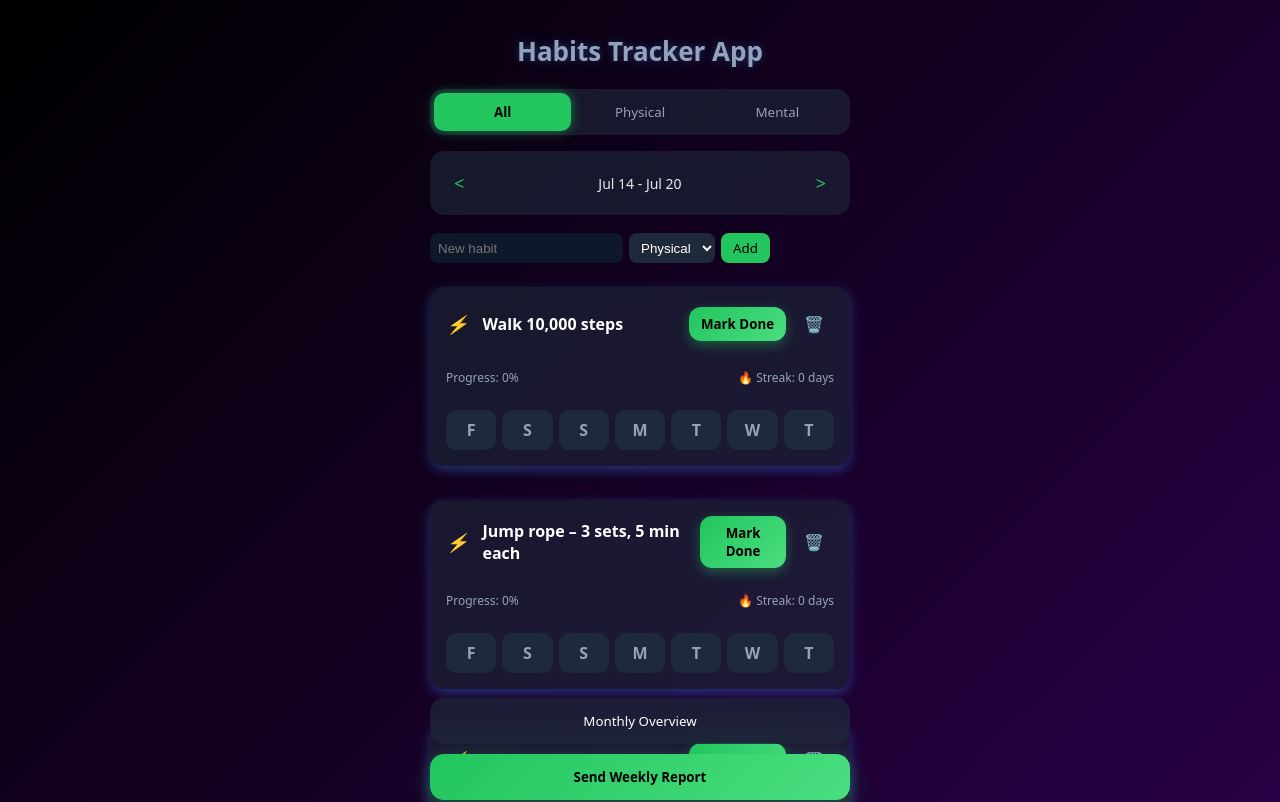
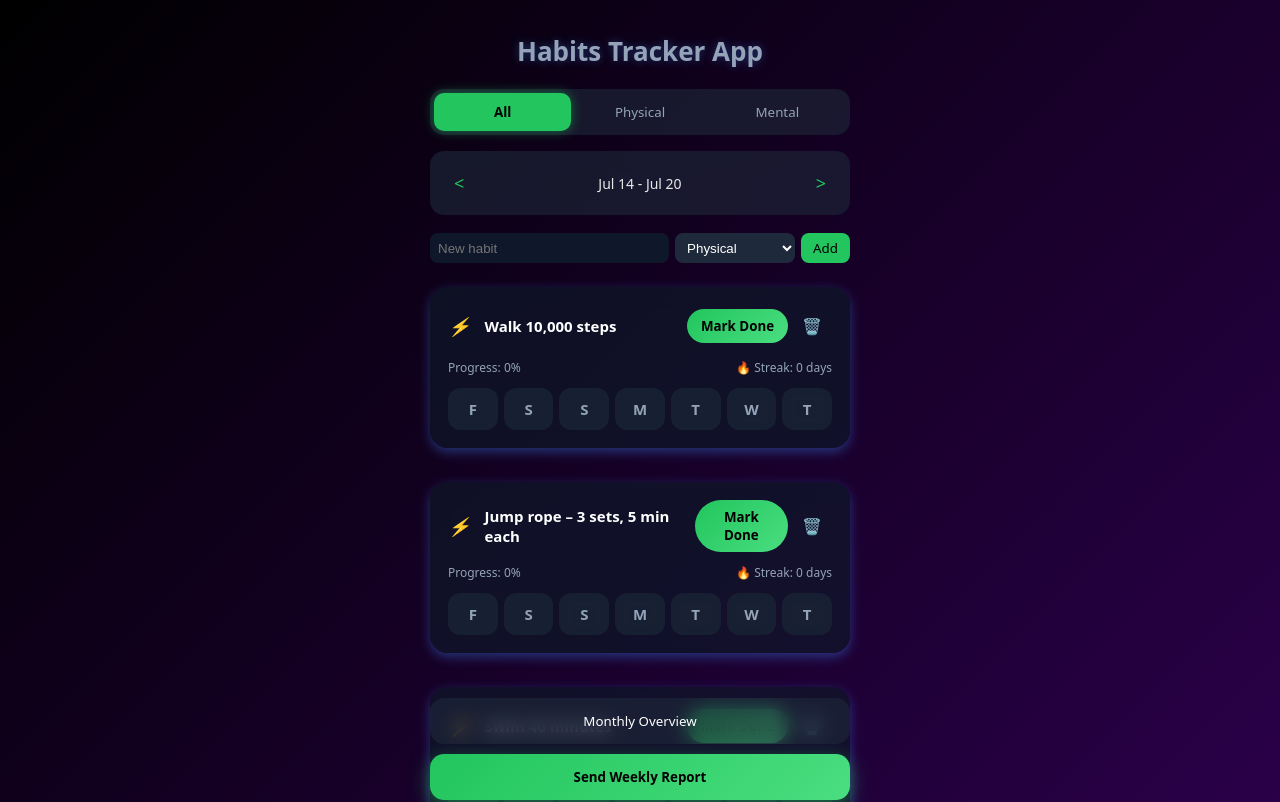
Before and after one commit to slipchenkoanastasiia/Habits-Tracker-App, a Vue app: page / in a window 1280 px wide. Shown: the top 802 px of the page. Built offline with nearby package versions, Linux system fonts and the light colour scheme.

Commit message:
fix style

```diff
--- a/src/components/HabitGrid.vue
+++ b/src/components/HabitGrid.vue
@@ -105,15 +105,13 @@ const streak = computed(() => {
 </script>
 
 <style scoped>
+
 .habit-card {
-  background: rgba(30, 41, 59, 0.6);
-  border-radius: 14px;
-  padding: 16px;
+  background: rgba(15, 23, 42, 0.7);
+  border-radius: 18px;
+  padding: 18px;
   margin: 10px 0;
   color: #94a3b8;
-  display: flex;
-  flex-direction: column;
-  gap: 12px;
   backdrop-filter: blur(10px);
   box-shadow: 0 4px 12px rgba(59, 130, 246, 0.4);
 }
@@ -129,7 +127,7 @@ const streak = computed(() => {
   align-items: center;
   gap: 8px;
   font-weight: 600;
-  font-size: 16px;
+  font-size: 15px;
   color: #fff;
 }
 
@@ -141,7 +139,7 @@ const streak = computed(() => {
 
 .habit-actions {
   display: flex;
-  gap: 8px;
+  gap: 4px;
   align-items: center;
 }
 
@@ -149,17 +147,20 @@ const streak = computed(() => {
   background: linear-gradient(135deg, #22c55e, #4ade80);
   border: none;
   color: black;
-  padding: 8px 12px;
-  border-radius: 12px;
+  padding: 8px 14px;
+  border-radius: 999px;
   cursor: pointer;
   font-weight: 600;
-  box-shadow: 0 4px 12px rgba(34, 197, 94, 0.4);
-  transition: all 0.2s ease;
+  transition: all 0.25s ease;
+}
+
+.done-btn:hover {
+  transform: translateY(-1px);
+  box-shadow: 0 6px 18px rgba(34, 197, 94, 0.5);
 }
 
 .done-btn:active {
   transform: scale(0.96);
-  box-shadow: 0 3px 10px rgba(34, 197, 94, 0.3);
 }
 
 .delete-btn {
@@ -189,27 +190,32 @@ const streak = computed(() => {
 }
 
 .day-cell {
-  height: 40px;
+  height: 42px;
+  border-radius: 12px;
+
+  background: rgba(30, 41, 59, 0.6);
+  backdrop-filter: blur(6px);
+
   display: flex;
   justify-content: center;
   align-items: center;
-  border-radius: 10px;
-  font-weight: bold;
-  font-size: 16px;
-  cursor: pointer;
+
+  font-weight: 600;
+  font-size: 15px;
+
   transition: all 0.25s ease;
-  background: #1e293b;
-  color: #94a3b8;
 }
 
 .day-cell.level-3 {
-  background: #22c55e;
+  background: linear-gradient(135deg, #22c55e, #4ade80);
   color: black;
-  box-shadow: 0 0 8px rgba(34, 197, 94, 0.6);
+
+  box-shadow:
+    0 0 12px rgba(34, 197, 94, 0.7),
+    0 0 24px rgba(34, 197, 94, 0.4);
 }
 
 .day-cell:hover {
-  transform: scale(1.05);
-  box-shadow: 0 0 10px rgba(34, 197, 94, 0.7);
+  transform: translateY(-2px) scale(1.04);
 }
 </style>
--- a/src/style.css
+++ b/src/style.css
@@ -2,12 +2,31 @@
   font-family: system-ui, Avenir, Helvetica, Arial, sans-serif;
 
   --gradient-dark: linear-gradient(135deg, #000000, #4b0082);
+
+  --bg-main: #0f172a;
+  --bg-card: rgba(30, 41, 59, 0.6);
+  --bg-card-strong: #1e293b;
+
+  --text-primary: #e2e8f0;
+  --text-secondary: #94a3b8;
+
+  --green: #22c55e;
+  --green-light: #4ade80;
+  --blue: #3b82f6;
+  --red: #ef4444;
+
+  --glow-green: rgba(34, 197, 94, 0.5);
+  --glow-blue: rgba(59, 130, 246, 0.4);
+
+  --radius: 14px;
+  --radius-sm: 8px;
+  --blur: blur(10px);
 }
+
 
 body {
   margin: 0;
   min-height: 100vh;
-
   background: var(--gradient-dark);
   color: rgba(255, 255, 255, 0.9);
 }
@@ -16,6 +35,7 @@ body {
   min-height: 100vh;
 }
 
+
 button {
   border-radius: 10px;
   border: none;
--- a/src/views/HomeView.vue
+++ b/src/views/HomeView.vue
@@ -267,20 +267,17 @@ async function sendReport() {
   font-size: 26px;
   font-weight: 700;
   margin-bottom: 20px;
-
-  color: #94a3b8;
-
-  text-shadow: 0 0 8px rgba(59, 130, 246, 0.4);
+  color: var(--text-secondary);
+  text-shadow: 0 0 8px var(--glow-blue);
 }
 
 .tabs {
   display: flex;
-  background: rgba(30, 41, 59, 0.6);
-  border-radius: 14px;
   padding: 4px;
   margin-bottom: 16px;
-
-  backdrop-filter: blur(10px);
+  background: var(--bg-card);
+  backdrop-filter: var(--blur);
+  border-radius: var(--radius);
 }
 
 .tabs button {
@@ -289,40 +286,35 @@ async function sendReport() {
   border-radius: 10px;
   background: transparent;
   border: none;
-  color: #94a3b8;
+  color: var(--text-secondary);
   cursor: pointer;
   transition: all 0.25s ease;
 }
 
 .tabs button.active {
-  background: #22c55e;
+ background: var(--green);
   color: black;
+  box-shadow: 0 0 12px var(--glow-green);
   font-weight: 600;
-
-  box-shadow: 0 0 12px rgba(34, 197, 94, 0.6);
 }
 
 .week-nav {
   display: flex;
   justify-content: space-between;
   align-items: center;
-
-  background: rgba(30, 41, 59, 0.6);
   padding: 10px 14px;
-  border-radius: 14px;
-
   margin-bottom: 18px;
-
-  backdrop-filter: blur(10px);
+  background: var(--bg-card);
+  backdrop-filter: var(--blur);
+  border-radius: var(--radius);
 }
 
 .week-nav button {
   background: transparent;
   border: none;
-  color: #22c55e;
+  color: var(--green);
   font-size: 18px;
   cursor: pointer;
-
   transition: transform 0.2s ease;
 }
 
@@ -344,24 +336,25 @@ async function sendReport() {
 .actions {
   position: sticky;
   bottom: 0;
-
   display: flex;
   flex-direction: column;
   gap: 10px;
-
   padding-top: 12px;
 
 }
 
 .primary {
-  background: linear-gradient(135deg, #22c55e, #4ade80);
+  background: linear-gradient(
+    135deg,
+    var(--green),
+    var(--green-light)
+  );
   color: black;
   padding: 14px;
   border-radius: 14px;
   font-weight: 600;
   cursor: pointer;
-
-  box-shadow: 0 6px 20px rgba(34, 197, 94, 0.4);
+  box-shadow: 0 6px 20px var(--glow-green);
   transition: all 0.2s ease;
 }
 
@@ -371,14 +364,12 @@ async function sendReport() {
 }
 
 .secondary {
-  background: rgba(30, 41, 59, 0.7);
+  background: var(--bg-card);
+  backdrop-filter: var(--blur);
   color: white;
   padding: 14px;
   border-radius: 14px;
   cursor: pointer;
-
-  backdrop-filter: blur(10px);
-
   transition: all 0.25s ease;
 }
 
@@ -420,7 +411,7 @@ async function sendReport() {
 .modal-title {
   text-align: center;
   margin-bottom: 14px;
-  color: #e2e8f0;
+  color: var(--text-primary);
 }
 
 .modal-input {
@@ -428,7 +419,7 @@ async function sendReport() {
   padding: 10px;
   border-radius: 10px;
   border: none;
-  background: #0f172a;
+  background: var(--bg-main);
   color: white;
   margin-bottom: 14px;
 }
@@ -440,7 +431,7 @@ async function sendReport() {
 
 .send-btn {
   flex: 1;
-  background: #22c55e;
+  background: var(--green);
   border-radius: 10px;
   padding: 10px;
   border: none;
@@ -448,11 +439,11 @@ async function sendReport() {
 
 .cancel-btn {
   flex: 1;
-  background: #1e293b;
+  background: var(--bg-main);
   border-radius: 10px;
   padding: 10px;
   border: none;
-  color: #94a3b8;
+  color: var(--text-secondary)
 }
 
 .modal-message {
@@ -465,26 +456,41 @@ async function sendReport() {
   display: flex;
   gap: 6px;
   margin-bottom: 14px;
+  width: 100%;
 }
 
-.add-habit input, .add-habit select {
-  padding: 6px 8px;
-  border-radius: 8px;
-  border: none;
-  background: #0f172a;
-  color: white;
+.add-habit input {
+  flex: 1;
 }
 
 .add-habit select {
-    background: #1e293b
+  width: 120px;
 }
 
 .add-habit button {
-      background: #22c55e;
-      border-radius: 8px;
+  white-space: nowrap;
+}
+
+.add-habit input,
+.add-habit select {
+  padding: 6px 8px;
+  border: none;
+  background: var(--bg-main);
+  color: white;
+  border-radius: var(--radius-sm);
+}
+
+.add-habit select {
+  background: var(--bg-card-strong);
+}
+
+.add-habit button {
+  background: var(--green);
+  border-radius: var(--radius-sm);
   padding: 6px 12px;
   border: none;
-      cursor: pointer; }
+  cursor: pointer;
+}
 
 .delete-btn {
   position: absolute;
@@ -494,7 +500,7 @@ async function sendReport() {
   border: none;
   font-size: 14px;
   cursor: pointer;
-        color: #f87171;
+  color: var(--red);
   transition: transform 0.15s ease;
 }
 
@@ -504,7 +510,7 @@ async function sendReport() {
 
 .delete-confirm-btn {
   flex: 1;
-  background: #ef4444;
+  background: var(--red);
   border-radius: 10px;
   padding: 10px;
   border: none;
--- a/src/views/MonthlyView.vue
+++ b/src/views/MonthlyView.vue
@@ -169,43 +169,36 @@ function animateCircle(refValue: any, target: number) {
   font-size: 26px;
   font-weight: 700;
   margin-bottom: 40px;
-
-  color: #94a3b8;
-
+  color: var( --text-secondary);
   text-shadow: 0 0 8px rgba(59, 130, 246, 0.4);
 }
 
 .calendar {
   display: grid;
   grid-template-columns: repeat(7, 1fr);
-  gap: 8px;
-
-  padding: 12px;
-  border-radius: 16px;
-
-    background: rgba(30, 41, 59, 0.6);
-  backdrop-filter: blur(10px);
-  box-shadow: 0 4px 12px rgba(59, 130, 246, 0.4);
+  gap: 6px;
+  padding: 14px;
+  border-radius: 18px;
+  backdrop-filter: blur(12px);
 }
 
 .day {
   aspect-ratio: 1;
-  border-radius: 8px;
-  font-weight: 800;
-
+  border-radius: 10px;
+  font-weight: 600;
+  font-size: 11px;
   display: flex;
   align-items: center;
   justify-content: center;
-
-  font-size: 12px;
-  color: #94a3b8;
-
+  color: var(--text-primary);
+  background: var(--bg-card);
+  backdrop-filter: blur(6px);
   transition: all 0.2s ease;
   cursor: pointer;
 }
 
 .day:hover {
-  transform: scale(1.15);
+  transform: translateY(-2px) scale(1.05);
 }
 
 .level-0 {
@@ -213,11 +206,11 @@ function animateCircle(refValue: any, target: number) {
 }
 
 .level-1 {
-  background: #b7f7c1;
+  background: #81ec91;
 }
 
 .level-2 {
-  background: #7df49a;
+  background: #54dd76;
 }
 
 .level-3 {
@@ -234,7 +227,7 @@ function animateCircle(refValue: any, target: number) {
   margin-top: 60px;
   display: flex;
   flex-direction: column;
-  gap: 20px;
+  gap: 16px;
   align-items: center;
 }
 
@@ -247,8 +240,7 @@ function animateCircle(refValue: any, target: number) {
 .progress-circle {
   --size: 100px;
   --percent: 0;
-  --color: #22c55e;
-
+  --color: var(--green);
   width: var(--size);
   height: var(--size);
   border-radius: 50%;
@@ -271,15 +263,21 @@ function animateCircle(refValue: any, target: number) {
   font-size: 16px;
 }
 
+.progress-circle span {
+  position: relative;
+  z-index: 1;
+}
+
 .progress-circle .label {
   font-size: 12px;
   margin-top: 4px;
-  color: #cbd5f5;
+  color: white;;
 }
 
 .streak {
   font-size: 14px;
-  color: #cbd5f5;
+  font-weight: 600;
+  color: white;
   text-align: center;
   margin-top: 10px;
 }
```
Lines whose indentation alone changed are shown as unchanged.
